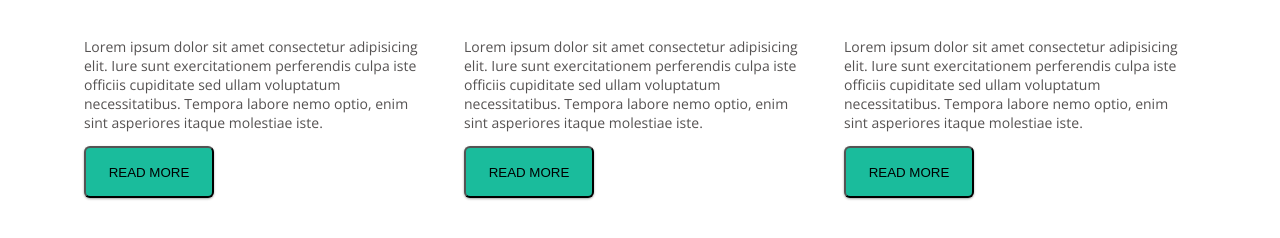
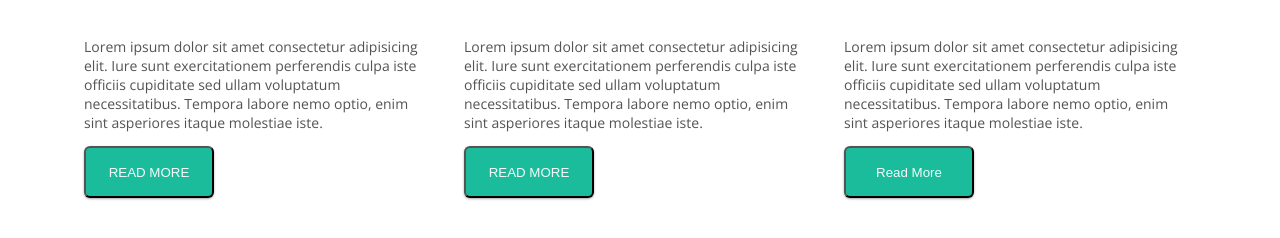
Before and after one commit to grey4uk/goit-fe-course, a plain HTML site: page html-css/module04/index.html in a window 1280 px wide. Shown: the part 1463-1701 px from the top of the page. Drawn offline with nearby package versions, Linux system fonts and the light colour scheme.

Commit message:
changed color for button text

```diff
--- a/html-css/module04/css/styles.css
+++ b/html-css/module04/css/styles.css
@@ -241,6 +241,7 @@
 }
 
 .news-list-button {
+    color: #f3fbf9;
     border-radius: 6px;
     width: 130px;
     height: 52px;
--- a/html-css/module04/index.html
+++ b/html-css/module04/index.html
@@ -165,7 +165,7 @@
             />
             <p class="news-list-annotation">Lorem ipsum dolor sit amet consectetur adipisicing elit. Accusantium, perferendis?</p>
             <p class="news-list-text">Lorem ipsum dolor sit amet consectetur adipisicing elit. Iure sunt exercitationem perferendis culpa iste officiis cupiditate sed ullam voluptatum necessitatibus. Tempora labore nemo optio, enim sint asperiores itaque molestiae iste.</p>
-            <button class="news-list-button">READ MORE</button>
+            <button class="news-list-button">Read More</button>
           </li>
         </ul>
       </section>
```
